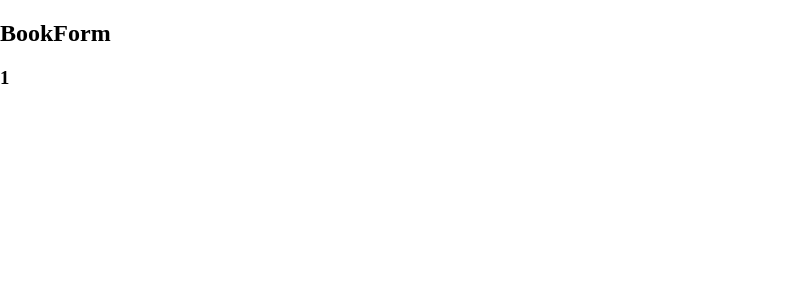
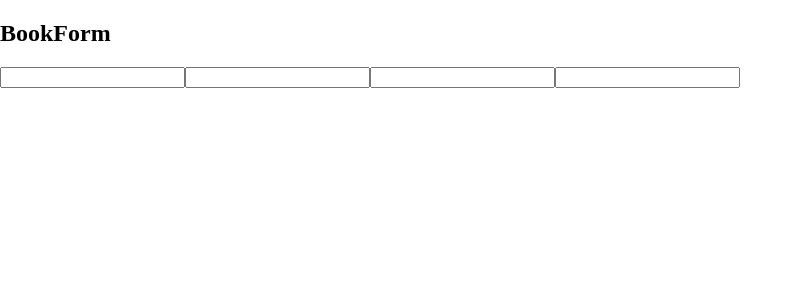
Before and after one commit to tothricsaj/Book-manager-FE, a React (Vite) app: page /book/update/1 in a window 1280 px wide. Shown: the top 300 px of the page, without its empty margins (0-803 px from the left). Built offline with nearby package versions, Linux system fonts and the light colour scheme.

Commit message:
feat: update route and layout

```diff
--- a/src/App.jsx
+++ b/src/App.jsx
@@ -25,7 +25,7 @@ export function App() {
           <Route path="/" element={<Home />} />
           <Route path="books" element={<BookList />} />
           <Route path="book/:bookId" element={<BookPage manageBook={manageBook} />} />
-          <Route path="book/update/:bookId" element={<BookForm />} />
+          <Route path="book/update/:bookId" element={<BookForm book={chosenBook} />} />
         </Routes>
       </BrowserRouter>
     </>
--- a/src/components/Book/book-form/book-form.tsx
+++ b/src/components/Book/book-form/book-form.tsx
@@ -1,13 +1,73 @@
-import React from 'react';
-import { useParams } from "react-router-dom";
+import React, { useRef, useState, useEffect } from 'react';
 
-export const BookForm = () => {
-	const book = useParams();
+const graphqlQuery = {
+	query:
+		`
+			mutation UpdateBook($bookValues: updateBookInput) {
+				updateBook(updateBook: $bookValues)
+			}
+		`,
+	variables: {
+		bookValues: {}
+	}
+}
+
+const bookInitValue = {
+	title: '',
+	author: '',
+	genre: '',
+	pubYear: '',
+};
+
+
+export const BookForm = ({book}) => {
+	const { title, author, genre, pubYear } = book;
+
+	const [queryVar, setQueryVar] = useState({});
+	const [inputsVals, setInputsVals] = useState(bookInitValue);
+
+	const bookTitle = useRef(title);
+	const bookAuthor = useRef(author);
+	const bookGenre = useRef(genre);
+	const bookPubYear = useRef(pubYear);
+
+	useEffect(() => {
+		setInputsVals({
+			title: title,
+			author: author,
+			genre: genre,
+			pubYear: pubYear
+		})
+	}, []);
+
+	const handleInputChange = (event) => {
+		const {name, value} = event.target;
+
+		setInputsVals({
+			...inputsVals,
+			[name]: value
+		});
+
+		setQueryVar(createQueryVariables());
+		console.log('queryVar -> ', queryVar);
+	};
+
+	const createQueryVariables = () => {
+		return {
+			...(title !== bookTitle.current.value) ? {title: bookTitle.current.value} : null,
+			...(author !== bookAuthor.current.value) ? {author: bookAuthor.current.value} : null,
+			...(genre !== bookGenre.current.value) ? {genre: bookGenre.current.value} : null,
+			...(pubYear !== bookPubYear.current.value) ? {pubYear: bookPubYear.current.value} : null,
+		}
+	}
 
 	return (
 		<>
 			<h2>BookForm</h2>
-			<h3>{book.bookId}</h3>
+			<input type="text" name="title" value={inputsVals.title} ref={bookTitle} onChange={handleInputChange} />
+			<input type="text" name="author" value={inputsVals.author} ref={bookAuthor} onChange={handleInputChange}/>
+			<input type="text" name="genre" value={inputsVals.genre} ref={bookGenre} onChange={handleInputChange}/>
+			<input type="text" name="pubYear" value={inputsVals.pubYear} ref={bookPubYear} onChange={handleInputChange}/>
 		</>
 	)
 }
```
